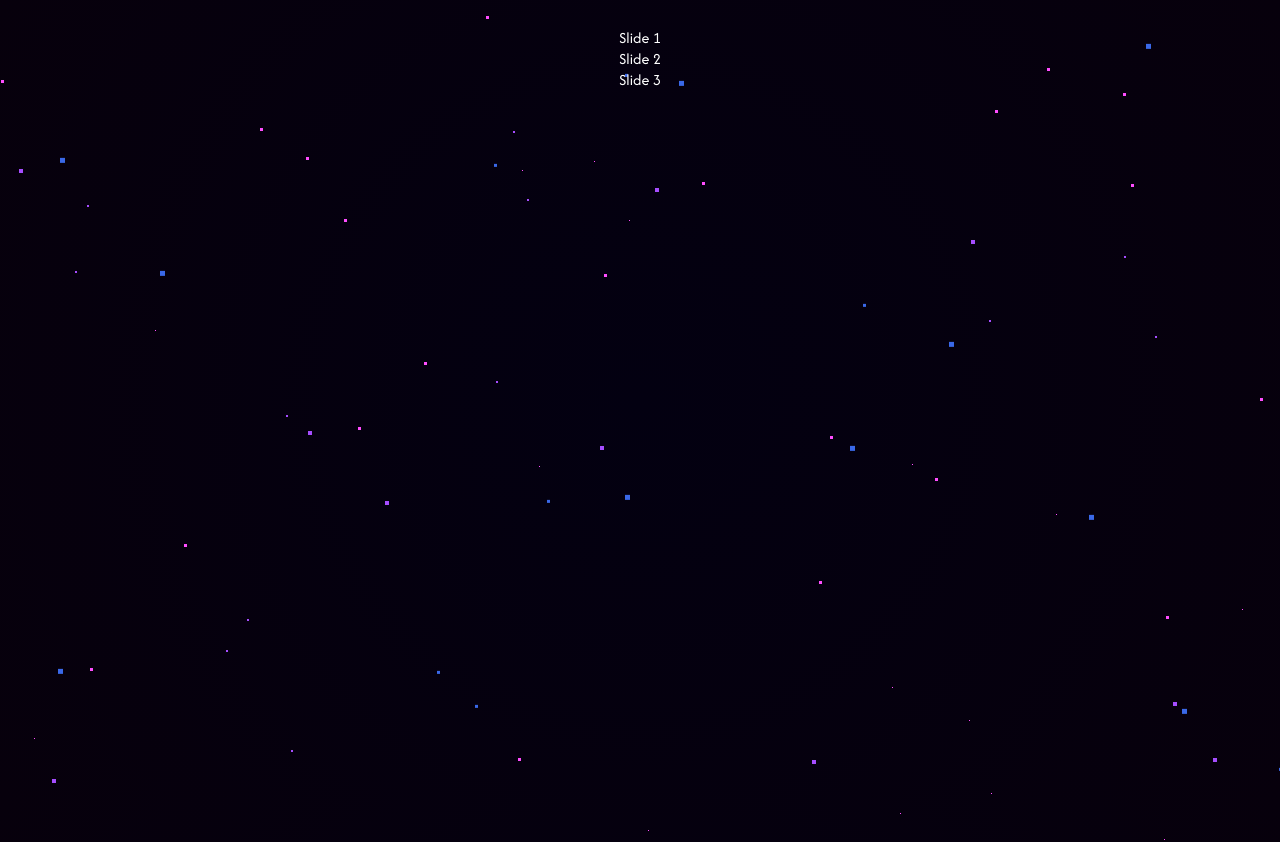
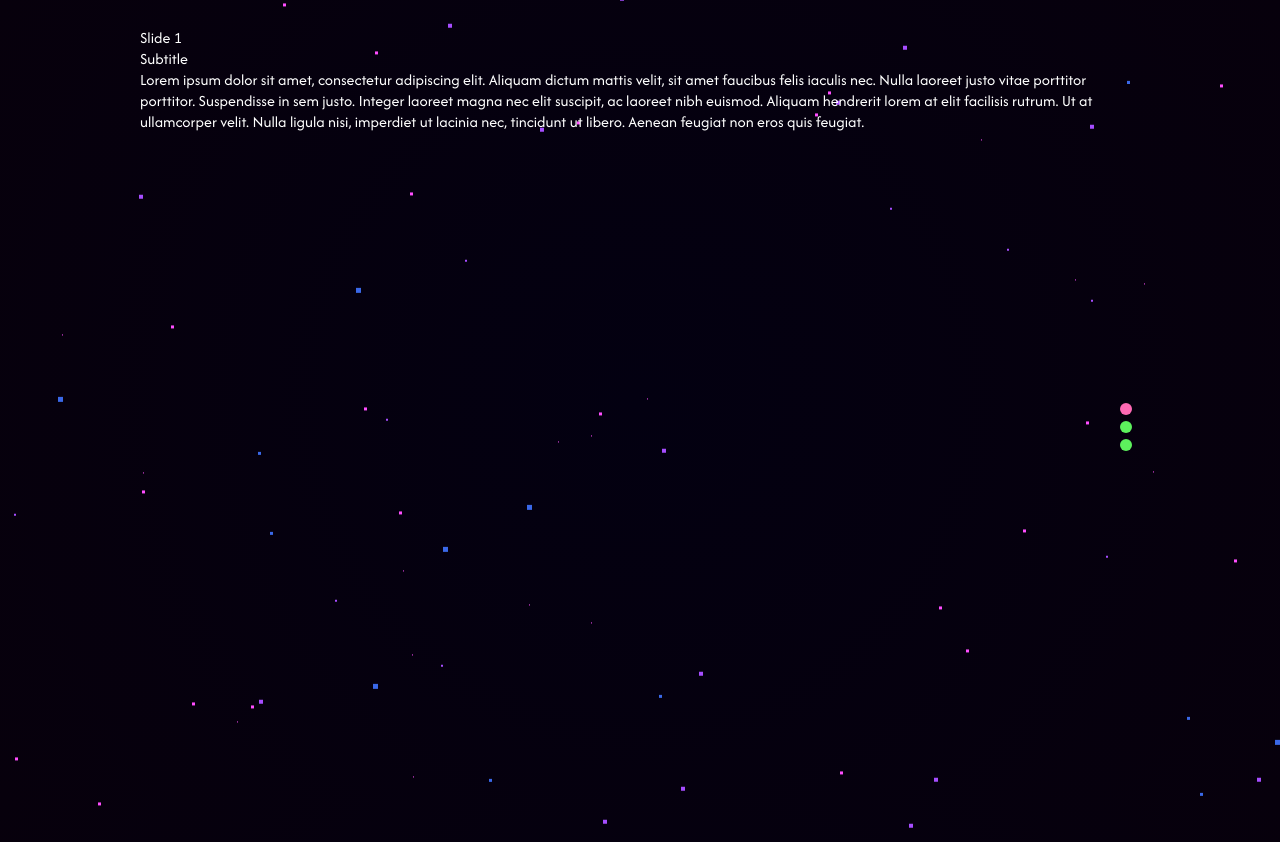
Before and after one commit to zaccmagicdev/personal_portfolio, a React (Create React App) app: page / in a window 1280 px wide. Built offline with nearby package versions, Linux system fonts and the light colour scheme; grey boxes are pictures that could not be loaded.

Commit message:
UPDATE: Skeleton for layout just about complete for scrolling

```diff
--- a/src/components/App/App.js
+++ b/src/components/App/App.js
@@ -1,11 +1,12 @@
 import "./App.scss";
+import { Swiper, SwiperSlide } from "swiper/react";
+
+import { Parallax, Pagination } from 'swiper/modules';
+
+import "swiper/css";
+import "swiper/css/pagination";
 
 function App() {
-  const swiper = {
-    pagesPerSlide: 1,
-    mousewheel: true,
-  };
-
   return (
     <>
       <div className="stars stars1" />
@@ -13,20 +14,95 @@ function App() {
       <div className="stars stars3" />
 
       <div className="App">
-        <div class="swiper">
-          <div class="swiper-wrapper">
-            <div class="swiper-slide">Slide 1</div>
-            <div class="swiper-slide">Slide 2</div>
-            <div class="swiper-slide">Slide 3</div>
+      <>
+      <Swiper
+        style={{
+          '--swiper-navigation-color': '#FF69B4',
+          '--swiper-pagination-color': '#FF69B4',
+          '--swiper-pagination-bullet-inactive-color': '#5DF15D',
+          '--swiper-pagination-bullet-inactive-opacity': '1',
+          "--swiper-pagination-bullet-size": "12px",
+        }}
+        speed={1200}
+        direction="vertical"
+        parallax={true}
+        pagination={{
+          clickable: true,
+        }}
+        mousewheel={true}
+        navigation={true}
+        modules={[Parallax, Pagination ]}
+        className="appParallaxSlider"
+        slidesPerView={1}
+      >
+        <div
+          slot="container-start"
+          className="parallax-bg"
+          style={{
+            'background-image':
+              'url(https://swiperjs.com/demos/images/nature-1.jpg)',
+          }}
+          data-swiper-parallax="-23%"
+        ></div>
+        <SwiperSlide>
+          <div className="title" data-swiper-parallax="-300">
+            Slide 1
           </div>
-
-          <div class="swiper-pagination"></div>
-
-          <div class="swiper-button-prev"></div>
-          <div class="swiper-button-next"></div>
-
-          <div class="swiper-scrollbar"></div>
-        </div>
+          <div className="subtitle" data-swiper-parallax="-200">
+            Subtitle
+          </div>
+          <div className="text" data-swiper-parallax="-100">
+            <p>
+              Lorem ipsum dolor sit amet, consectetur adipiscing elit. Aliquam
+              dictum mattis velit, sit amet faucibus felis iaculis nec. Nulla
+              laoreet justo vitae porttitor porttitor. Suspendisse in sem justo.
+              Integer laoreet magna nec elit suscipit, ac laoreet nibh euismod.
+              Aliquam hendrerit lorem at elit facilisis rutrum. Ut at
+              ullamcorper velit. Nulla ligula nisi, imperdiet ut lacinia nec,
+              tincidunt ut libero. Aenean feugiat non eros quis feugiat.
+            </p>
+          </div>
+        </SwiperSlide>
+        <SwiperSlide>
+          <div className="title" data-swiper-parallax="-300">
+            Slide 2
+          </div>
+          <div className="subtitle" data-swiper-parallax="-200">
+            Subtitle
+          </div>
+          <div className="text" data-swiper-parallax="-100">
+            <p>
+              Lorem ipsum dolor sit amet, consectetur adipiscing elit. Aliquam
+              dictum mattis velit, sit amet faucibus felis iaculis nec. Nulla
+              laoreet justo vitae porttitor porttitor. Suspendisse in sem justo.
+              Integer laoreet magna nec elit suscipit, ac laoreet nibh euismod.
+              Aliquam hendrerit lorem at elit facilisis rutrum. Ut at
+              ullamcorper velit. Nulla ligula nisi, imperdiet ut lacinia nec,
+              tincidunt ut libero. Aenean feugiat non eros quis feugiat.
+            </p>
+          </div>
+        </SwiperSlide>
+        <SwiperSlide>
+          <div className="title" data-swiper-parallax="-300">
+            Slide 3
+          </div>
+          <div className="subtitle" data-swiper-parallax="-200">
+            Subtitle
+          </div>
+          <div className="text" data-swiper-parallax="-100">
+            <p>
+              Lorem ipsum dolor sit amet, consectetur adipiscing elit. Aliquam
+              dictum mattis velit, sit amet faucibus felis iaculis nec. Nulla
+              laoreet justo vitae porttitor porttitor. Suspendisse in sem justo.
+              Integer laoreet magna nec elit suscipit, ac laoreet nibh euismod.
+              Aliquam hendrerit lorem at elit facilisis rutrum. Ut at
+              ullamcorper velit. Nulla ligula nisi, imperdiet ut lacinia nec,
+              tincidunt ut libero. Aenean feugiat non eros quis feugiat.
+            </p>
+          </div>
+        </SwiperSlide>
+      </Swiper>
+    </>
         {/*<section className="app__section app__section-title">
           <h1 className="app__main-text">
             My name is Zachary Wedel and I am a...
--- a/src/components/App/App.scss
+++ b/src/components/App/App.scss
@@ -21,6 +21,10 @@ $shadows-big: renderStars(300,'#3A68E8');
 * {
   padding: 0;
   margin: 0;
+}
+
+button:hover{
+  cursor: pointer;
 }
 
 body {
```
